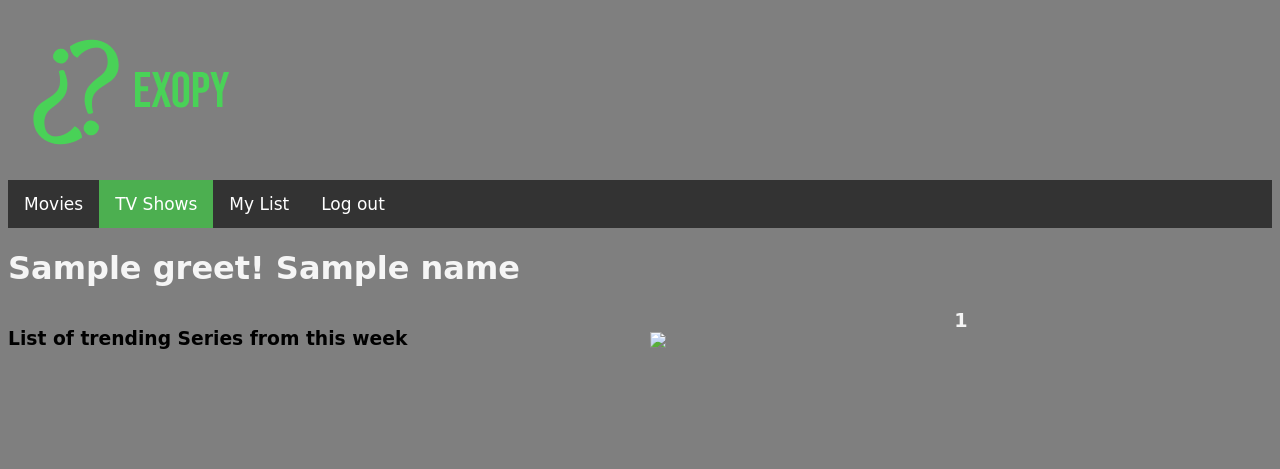
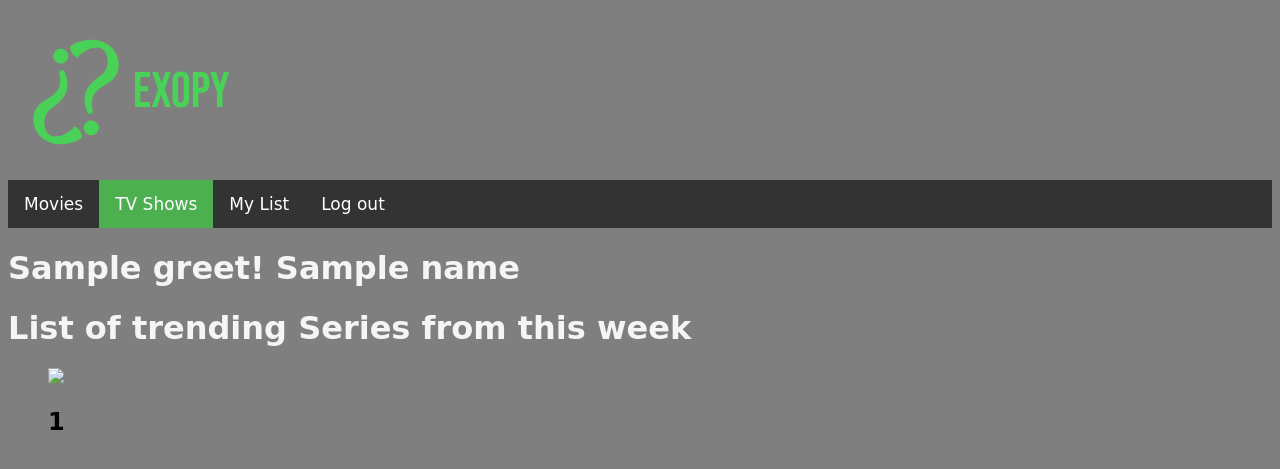
Before and after one commit to jyotsanh/Exopy, a Django app: template series/templates/joma.html in a window 1280 px wide. Shown: the top 469 px of the page. Run offline with Django 4.2, Linux system fonts and the light colour scheme; the template is opened without the code that fills it: most values are stand-ins (such as "Sample title", 1, 10 or a date in 2020).

Commit message:
alignment fixded
wooo

```diff
--- a/series/templates/joma.html
+++ b/series/templates/joma.html
@@ -16,33 +16,12 @@
             color: whitesmoke
         }
 
-        .list {
-            display: grid;
-            grid-template-columns: repeat(auto-fit, minmax(200px, 1fr));
-            grid-gap: 20px;
+        ul{
+        display: flex;
+        flex-wrap: wrap;
         }
-
-        .movies {
-            list-style: none;
-            margin: 0;
-            padding: 0;
-        }
-
-        .movies li {
-            display: flex;
-            flex-direction: column;
-            align-items: center;
-            text-align: center;
-        }
-
-        .movies li h1 {
-            margin: 0;
-            font-size: 1.2rem;
-        }
-
-        .movies li img {
-            width: 100%;
-            height: auto;
+        li{
+        list-style-type: none;
         }
     </style>
 
@@ -62,13 +41,13 @@
         <h1>{{ greet }}! {{ name }}</h1>
     </div>
     <div class="list">
-        <h3>List of trending Series from this week</h3>
+        <h1>List of trending Series from this week</h1>
         <ul class="movies">
             {% load custom_filters %}
             {% for index in movie|length|num_range %}
             <li>
-                <h1>{{ movie|get_item:index }}</h1>
                 <img src="{{ url|get_item:index }}">
+                <h2>{{ movie|get_item:index }}</h2>
             </li>
             {% endfor %}
         </ul>
```
Also changed, not shown: movies/templates/movies.html (+10 -7 lines), db.sqlite3.
